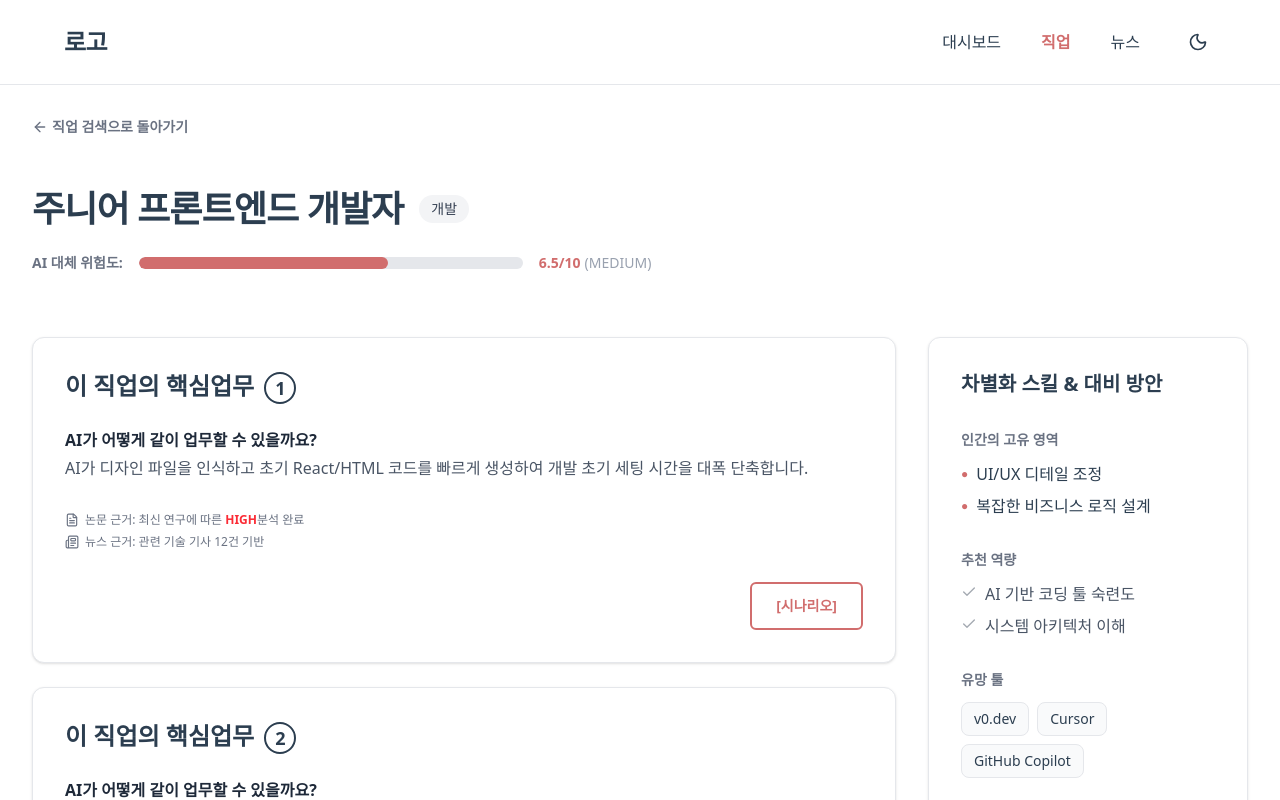
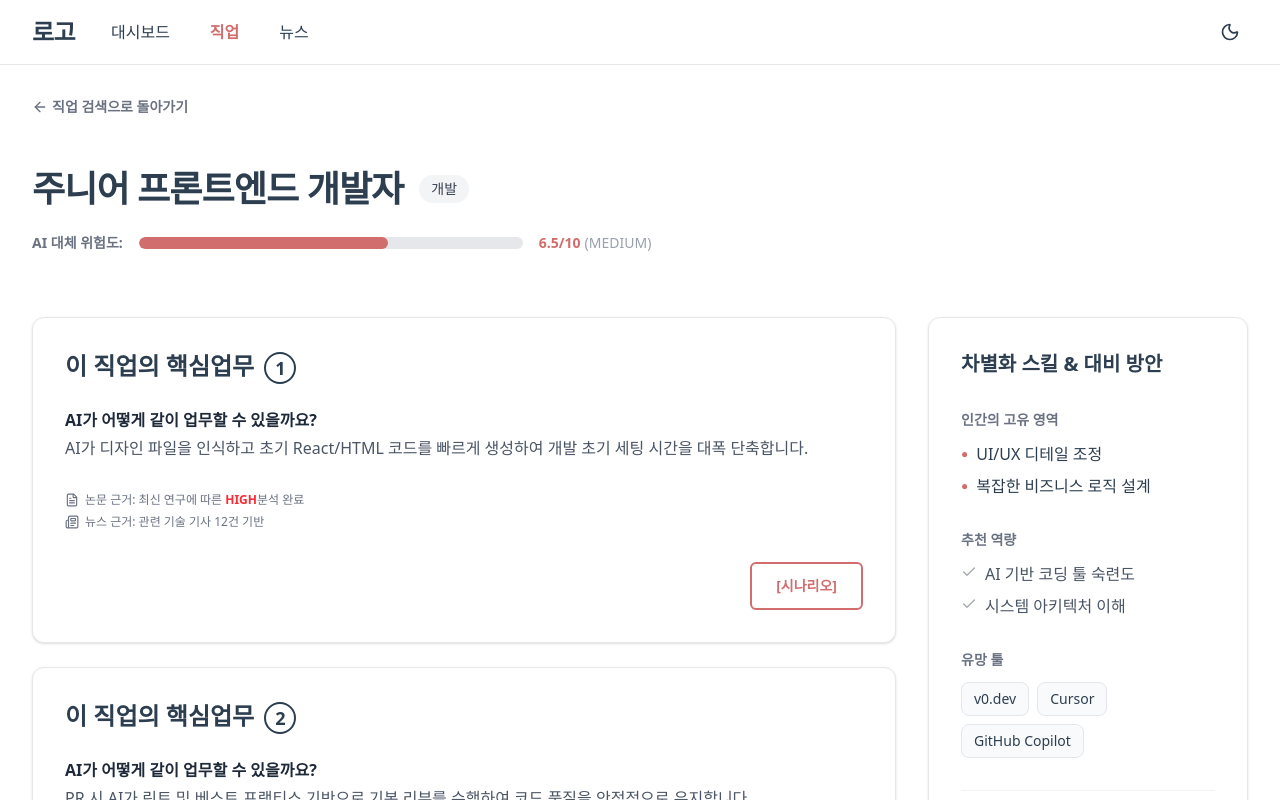
Before and after one commit to ljy0221/AiRadar, a Next.js app in the folder AIRadar/frontend/: page /jobs/1 in a window 1280 px wide. Shown: the top 800 px of the page. Built offline with nearby package versions, Linux system fonts and the light colour scheme.

Commit message:
feat: add subscribe form
구독 정보 입력 form 추가

```diff
--- a/AIRadar/frontend/components/common/Modal.tsx
+++ b/AIRadar/frontend/components/common/Modal.tsx
@@ -25,11 +25,11 @@ export const Modal = ({ isOpen, onClose, title, children }: ModalProps) => {
   return (
     <div className="fixed inset-0 z-50 flex items-center justify-center bg-black/50 backdrop-blur-sm p-4">
       <div
-        className="w-full max-w-2xl bg-white dark:bg-[#1a1c2e] rounded-xl shadow-2xl border border-gray-200 dark:border-gray-800 overflow-hidden"
+        className="w-full max-w-2xl bg-white dark:bg-[#1a1c2e] text-[var(--color-text-primary)] rounded-xl shadow-2xl border border-gray-200 dark:border-gray-800 overflow-hidden"
         onClick={(e) => e.stopPropagation()}
       >
-        <div className="flex justify-between items-center px-6 py-4 border-b border-gray-100 dark:border-gray-800">
-          <h3 className="text-xl font-bold">{title}</h3>
+        <div className={`flex justify-between items-center px-6 py-4 ${title ? 'border-b border-gray-100 dark:border-gray-800' : ''}`}>
+          {title ? <h3 className="text-xl font-bold">{title}</h3> : <div></div>}
           <button
             title="닫기"
             onClick={onClose}
--- a/AIRadar/frontend/components/layout/Header.tsx
+++ b/AIRadar/frontend/components/layout/Header.tsx
@@ -1,39 +1,100 @@
 'use client';
 
+import { Disclosure, DisclosureButton, DisclosurePanel } from '@headlessui/react';
+import { Bars3Icon, XMarkIcon } from '@heroicons/react/24/outline';
 import Link from 'next/link';
 import { usePathname } from 'next/navigation';
 import { ThemeToggle } from '../common';
 
+const navigation = [
+  { name: '대시보드', href: '/dashboard' },
+  { name: '직업', href: '/jobs' },
+  { name: '뉴스', href: '/news' },
+];
+
+function classNames(...classes: (string | undefined | null | false)[]) {
+  return classes.filter(Boolean).join(' ');
+}
+
 export const Header = () => {
   const pathname = usePathname();
 
-  const getLinkClass = (path: string) => {
-    const isActive = pathname.startsWith(path);
-    return `text-base transition-colors ${
-      isActive
-        ? 'font-bold text-[var(--color-accent)]'
-        : 'font-medium text-[var(--color-text-primary)] hover:text-[var(--color-accent)]'
-    }`;
-  };
+  return (
+    <Disclosure
+      as="nav"
+      className="sticky top-0 z-50 w-full bg-[var(--color-bg-primary)] border-b border-gray-200 dark:border-gray-800 backdrop-blur-md bg-opacity-80 dark:bg-opacity-80 transition-colors"
+    >
+      <div className="mx-auto max-w-7xl px-2 sm:px-6 lg:px-8">
+        <div className="relative flex h-16 items-center justify-between">
+          <div className="absolute inset-y-0 left-0 flex items-center sm:hidden">
+            {/* Mobile menu button*/}
+            <DisclosureButton className="group relative inline-flex items-center justify-center rounded-md p-2 text-[var(--color-text-primary)] hover:bg-gray-100 dark:hover:bg-gray-800 focus:outline-none transition-colors">
+              <span className="absolute -inset-0.5" />
+              <span className="sr-only">Open main menu</span>
+              <Bars3Icon aria-hidden="true" className="block size-6 group-data-open:hidden" />
+              <XMarkIcon aria-hidden="true" className="hidden size-6 group-data-open:block" />
+            </DisclosureButton>
+          </div>
+          <div className="flex flex-1 items-center justify-center sm:items-stretch sm:justify-start">
+            <div className="flex shrink-0 items-center">
+              <Link href="/" className="text-2xl font-bold tracking-tight text-[var(--color-text-primary)] hover:opacity-80 transition-opacity">
+                로고
+              </Link>
+            </div>
+            <div className="hidden sm:ml-6 sm:block">
+              <div className="flex space-x-4">
+                {navigation.map((item) => {
+                  const isCurrent = pathname.startsWith(item.href);
+                  return (
+                    <Link
+                      key={item.name}
+                      href={item.href}
+                      aria-current={isCurrent ? 'page' : undefined}
+                      className={classNames(
+                        isCurrent
+                          ? 'text-[var(--color-accent)] font-bold'
+                          : 'text-[var(--color-text-primary)] hover:text-[var(--color-accent)]',
+                        'rounded-md px-3 py-2 text-base transition-colors',
+                      )}
+                    >
+                      {item.name}
+                    </Link>
+                  );
+                })}
+              </div>
+            </div>
+          </div>
+          <div className="absolute inset-y-0 right-0 flex items-center pr-2 sm:static sm:inset-auto sm:ml-6 sm:pr-0">
+            <div className="flex items-center gap-4">
+              <ThemeToggle />
+            </div>
+          </div>
+        </div>
+      </div>
 
-  return (
-    <header className="w-full flex justify-between items-center py-6 px-8 md:px-16 border-b border-gray-200 dark:border-gray-800 bg-[var(--color-bg-primary)] sticky top-0 z-50 backdrop-blur-md bg-opacity-80 dark:bg-opacity-80">
-      <div className="flex items-center">
-        <Link href="/" className="text-2xl font-bold tracking-tight hover:opacity-80 transition-opacity">
-          로고
-        </Link>
-      </div>
-      <nav className="hidden md:flex items-center gap-10">
-         <Link href="/dashboard" className={getLinkClass('/dashboard')}>대시보드</Link>
-         <Link href="/jobs" className={getLinkClass('/jobs')}>직업</Link>
-         <Link href="/news" className={getLinkClass('/news')}>뉴스</Link>
-         <ThemeToggle />
-      </nav>
-      {/* TODO: Add mobile menu toggle if needed */}
-      <div className="md:hidden flex items-center gap-4">
-        <ThemeToggle />
-        {/* Placeholder for menu icon */}
-      </div>
-    </header>
+      <DisclosurePanel className="sm:hidden">
+        <div className="space-y-1 px-2 pt-2 pb-3">
+          {navigation.map((item) => {
+            const isCurrent = pathname.startsWith(item.href);
+            return (
+              <DisclosureButton
+                key={item.name}
+                as={Link}
+                href={item.href}
+                aria-current={isCurrent ? 'page' : undefined}
+                className={classNames(
+                  isCurrent
+                    ? 'text-[var(--color-accent)] font-bold bg-gray-50 dark:bg-gray-800/50'
+                    : 'text-[var(--color-text-primary)] hover:bg-gray-50 dark:hover:bg-gray-800/50 hover:text-[var(--color-accent)]',
+                  'block rounded-md px-3 py-2 text-base transition-colors',
+                )}
+              >
+                {item.name}
+              </DisclosureButton>
+            );
+          })}
+        </div>
+      </DisclosurePanel>
+    </Disclosure>
   );
 };
--- a/AIRadar/frontend/package.json
+++ b/AIRadar/frontend/package.json
@@ -9,6 +9,8 @@
     "lint": "eslint"
   },
   "dependencies": {
+    "@headlessui/react": "^2.2.9",
+    "@heroicons/react": "^2.2.0",
     "@tanstack/react-query": "^5.90.21",
     "@tanstack/react-query-devtools": "^5.91.3",
     "axios": "^1.13.6",
```
Also changed, not shown: AIRadar/frontend/components/features/home/NewsletterSection.tsx (+105 -8 lines), 1 other file (tests, documents, lock files or other folders).
